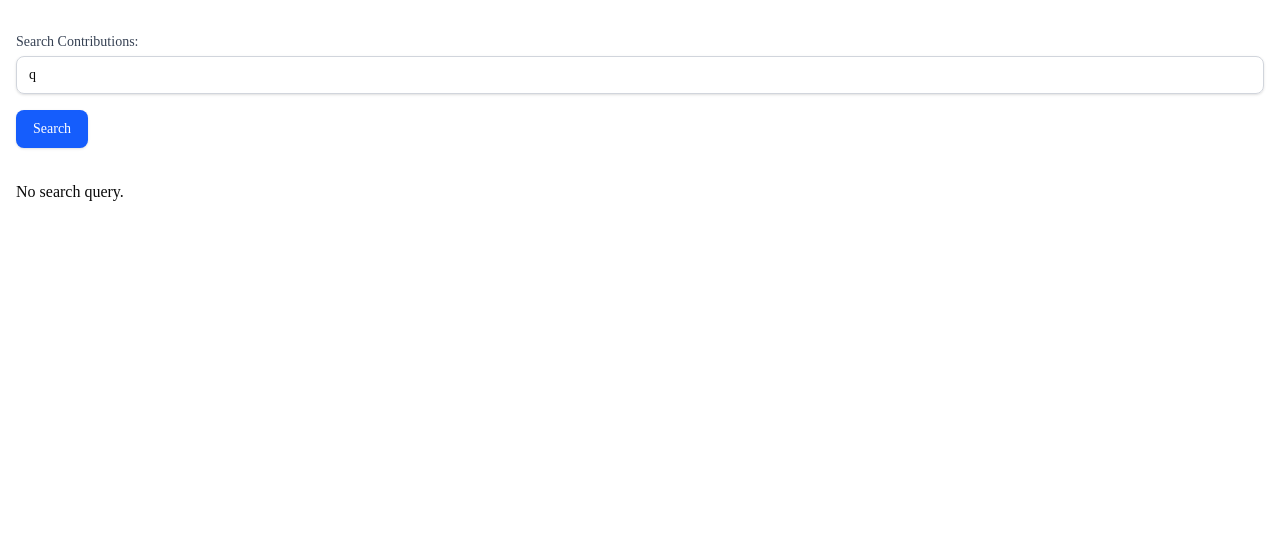
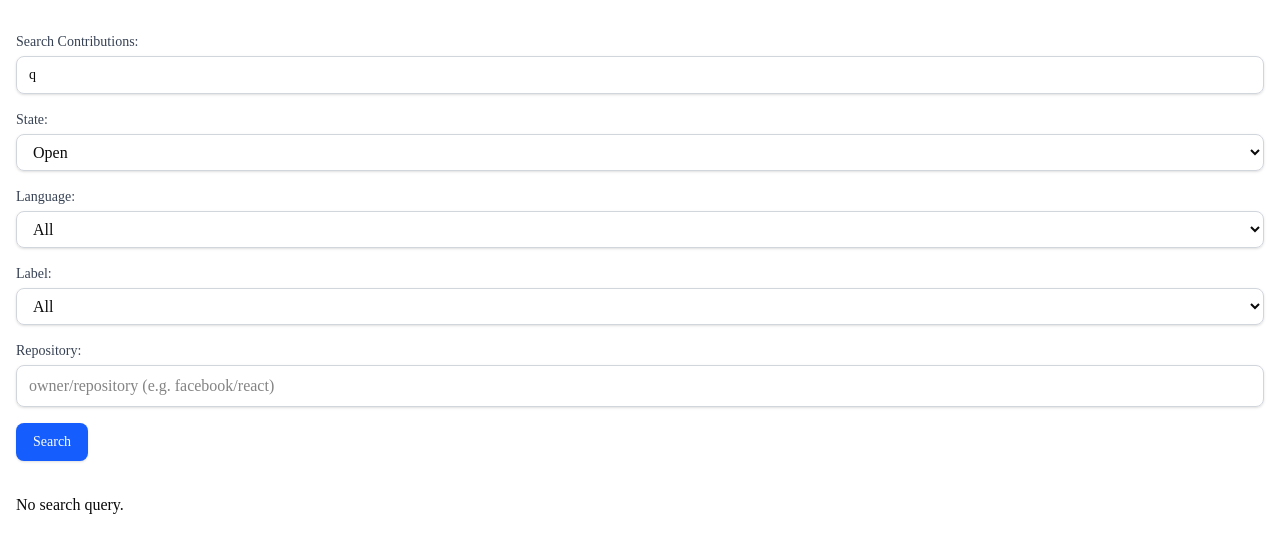
Before and after one commit to cortazar11/github-explorer, a Next.js app: page /contributions in a window 1280 px wide. Shown: the top 552 px of the page. Built offline with nearby package versions, Linux system fonts and the light colour scheme.

Commit message:
finsih filters

```diff
--- a/src/app/contributions/page.tsx
+++ b/src/app/contributions/page.tsx
@@ -1,7 +1,7 @@
 
 import { ContributionSearchForm } from  "@/components/contributions/ContributionsSearchForm";
 import { Pagination } from "@/components/search/Pagination";
-import { searchContributions } from "@/lib/github";
+import { searchContributions, ContributionSearchFilters } from "@/lib/github";
 
 
 type Props = {
@@ -9,14 +9,25 @@ type Props = {
     q?: string;
     page?: string;
     perPage?: string;
+    state?: "open" | "closed";
+    language?: string;
+    label?: string;
+    repo?: string;
   }>;
 };
 
 const PER_PAGE = 100;
 
 export default async function ContributionsPage({searchParams}: Props) {
-  const {q="", page="1"} = await searchParams;
+  const {q="", page="1", state="open", language="all", label="all",repo=""} = await searchParams;
   const currentPage = Number(page);
+
+  const contributionFilters:ContributionSearchFilters={
+        state: state,
+        language: language==="all" ? undefined: language,
+        label: label==="all" ? undefined: label,
+        repo: repo || undefined
+  }
 
 
     if (!q) {
@@ -31,14 +42,21 @@ export default async function ContributionsPage({searchParams}: Props) {
 
     const resultContributions = await searchContributions({
         query: q,
+        filters: contributionFilters,
         page: currentPage,
         perPage: PER_PAGE
     });
 
     return (
         <main className="container mx-auto px-4 py-8">
-            <ContributionSearchForm initialQuery={q} />
-            <p className="mt-8">Found {resultContributions.total} contributions for query &quot;{q}&quot;.</p>
+            <ContributionSearchForm
+                initialQuery={q}
+                state={state}
+                language={language}
+                label={label}
+                repo={repo}
+            />
+            <p className="mt-8">Found {resultContributions.total} contributions for query &quot;{q}&quot;, whose state is &quot;{state}&quot;,the language is &quot;{language}&quot;, the label is &quot;{label}&quot;.</p>
             <ul className="mt-4 space-y-4">
                 {resultContributions.issues.map((issue) => (
                     <li key={issue.id} className="border p-4 rounded">
--- a/src/components/contributions/ContributionsSearchForm.tsx
+++ b/src/components/contributions/ContributionsSearchForm.tsx
@@ -1,16 +1,34 @@
 
+type ContributionSearchFormProps={
+    initialQuery?: string
+    state?: string
+    language?: string
+    label?:string
+    repo?:string
+
+}
 export function ContributionSearchForm({
+    initialQuery = "",
+    state = "open" ,
+    language = "all",
+    label="all",
+    repo = ""
 
-    initialQuery = ""
-}: {
-    initialQuery?: string
-}) {
+}: ContributionSearchFormProps ) {
     return (
-        <form action="/contributions" method="GET" className="space-y-4">
+        <form
+      action="/contributions"
+      method="GET"
+      className="space-y-4"
+    >
       <div>
-                <label htmlFor="q" className="block text-sm font-medium text-gray-700">
+        <label
+          htmlFor="q"
+          className="block text-sm font-medium text-gray-700"
+        >
           Search Contributions:
         </label>
+
         <input
           type="text"
           id="q"
@@ -19,9 +37,92 @@ export function ContributionSearchForm({
           className="mt-1 block w-full border border-gray-300 rounded-md shadow-sm py-2 px-3 focus:outline-none focus:ring-blue-500 focus:border-blue-500 sm:text-sm"
         />
       </div>
+         <div>
+        <label
+          htmlFor="state"
+          className="block text-sm font-medium text-gray-700"
+        >
+          State:
+        </label>
+
+        <select
+          id="state"
+          name="state"
+          defaultValue={state}
+          className="mt-1 block w-full border border-gray-300 rounded-md shadow-sm py-2 px-3"
+        >
+          <option value="open">Open</option>
+          <option value="closed">Closed</option>
+        </select>
+      </div>
+      <div>
+            <label
+                htmlFor="language"
+                className="block text-sm font-medium text-gray-700"
+            >
+                Language:
+            </label>
+
+            <select
+                id="language"
+                name="language"
+                defaultValue={language}
+                className="mt-1 block w-full border border-gray-300 rounded-md shadow-sm py-2 px-3"
+            >
+                <option value="all">All</option>
+                <option value="javascript">JavaScript</option>
+                <option value="typescript">TypeScript</option>
+                <option value="python">Python</option>
+                <option value="java">Java</option>
+                <option value="csharp">C#</option>
+                <option value="php">PHP</option>
+                <option value="ruby">Ruby</option>
+                <option value="go">Go</option>
+                <option value="rust">Rust</option>
+            </select>
+        </div>
+        <div>
+            <label
+                htmlFor="label"
+                className="block text-sm font-medium text-gray-700"
+            >
+                Label:
+            </label>
+
+            <select
+                id="label"
+                name="label"
+                defaultValue={label}
+                className="mt-1 block w-full border border-gray-300 rounded-md shadow-sm py-2 px-3"
+            >
+                <option value="all">All</option>
+                <option value="good first issue">Good first issue</option>
+                <option value="help wanted">Help wanted</option>
+                <option value="documentation">Documentation</option>
+                <option value="bug">Bug</option>
+                <option value="enhancement">Enhancement</option>
+            </select>
+        </div>
+        <div>
+        <label
+            htmlFor="repo"
+            className="block text-sm font-medium text-gray-700"
+        >
+            Repository:
+        </label>
+
+        <input
+            type="text"
+            id="repo"
+            name="repo"
+            placeholder="owner/repository (e.g. facebook/react)"
+            defaultValue={repo}
+            className="mt-1 block w-full border border-gray-300 rounded-md shadow-sm py-2 px-3"
+        />
+    </div>
       <button
         type="submit"
-                className="inline-flex items-center px-4 py-2 border border-transparent text-sm font-medium rounded-md shadow-sm text-white bg-blue-600 hover:bg-blue-700 focus:outline-none focus:ring-2 focus:ring-offset-2 focus:ring-blue-500"
+        className="inline-flex items-center px-4 py-2 border border-transparent text-sm font-medium rounded-md shadow-sm text-white bg-blue-600 hover:bg-blue-700"
       >
         Search
       </button>
--- a/src/lib/github/client.ts
+++ b/src/lib/github/client.ts
@@ -191,7 +191,7 @@ export const searchContributions=cache(
           state: "open",
           ...filters
         }
-        const searchQuery = buildContributionSearchQuery(query, filters);
+        const searchQuery = buildContributionSearchQuery(query, contributionFilters);
         const response = await fetch(
           `${BASE_URL}/search/issues?q=${encodeURIComponent(searchQuery)}&page=${page ?? 1}&per_page=${perPage ?? 100}`,
           {
@@ -199,9 +199,15 @@ export const searchContributions=cache(
           }
         );
 
+        // if (!response.ok) {
+        //   throw new Error("Failed to fetch issues.");
+        // }
         if (!response.ok) {
-          throw new Error("Failed to fetch issues.");
-        }
+        const error = await response.text();
+        console.log("GitHub error:", response.status, error);
+
+        throw new Error("Failed to fetch issues.");
+    }
 
         const json = await response.json();
 
--- a/src/lib/github/query.ts
+++ b/src/lib/github/query.ts
@@ -73,7 +73,7 @@ export function buildContributionSearchQuery(
     }
 
   if (filters.label) {
-    parts.push(`label:${filters.label}`);
+    parts.push(`label:"${filters.label}"`);
   }
 
   if (filters.language) {
```
Lines whose indentation alone changed are shown as unchanged.
